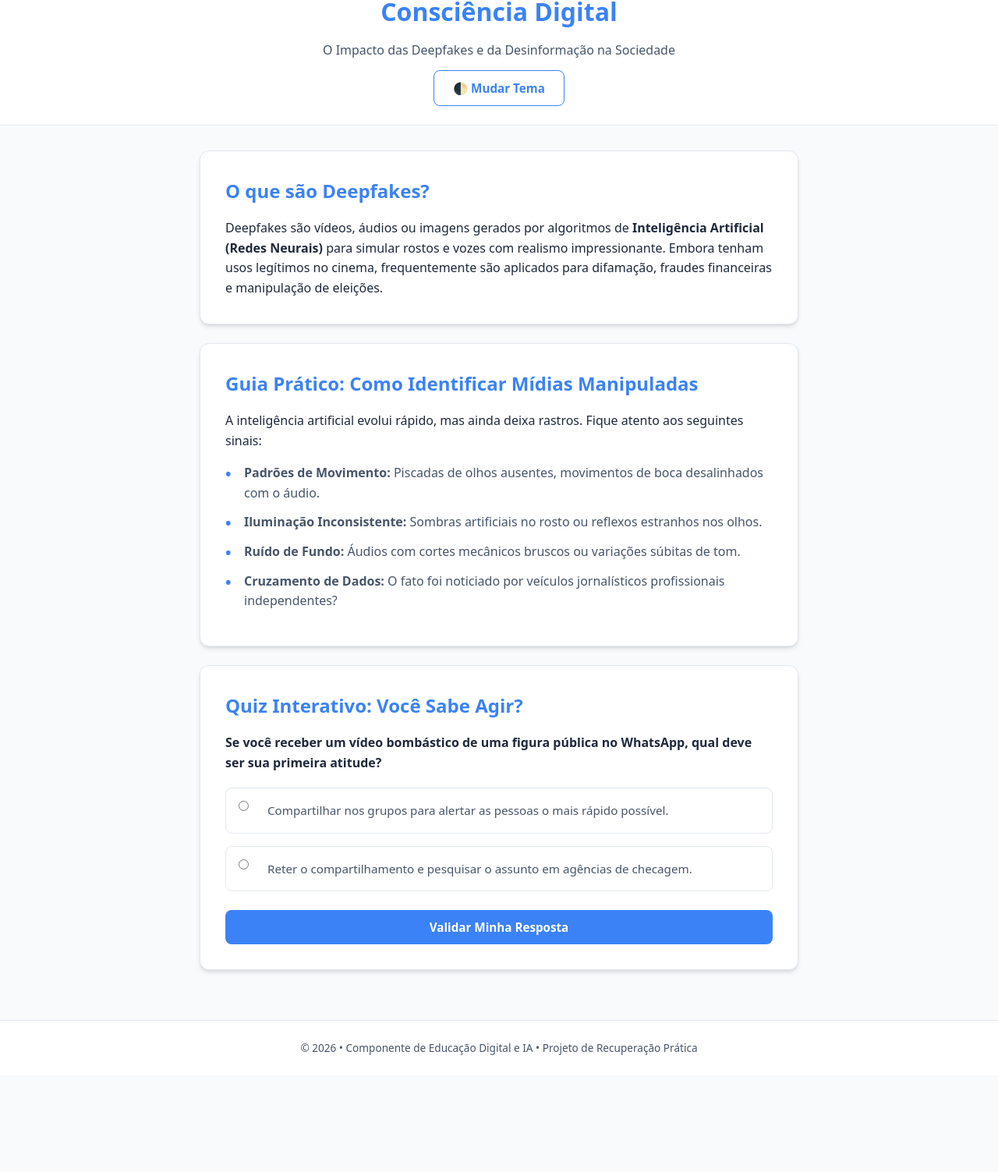
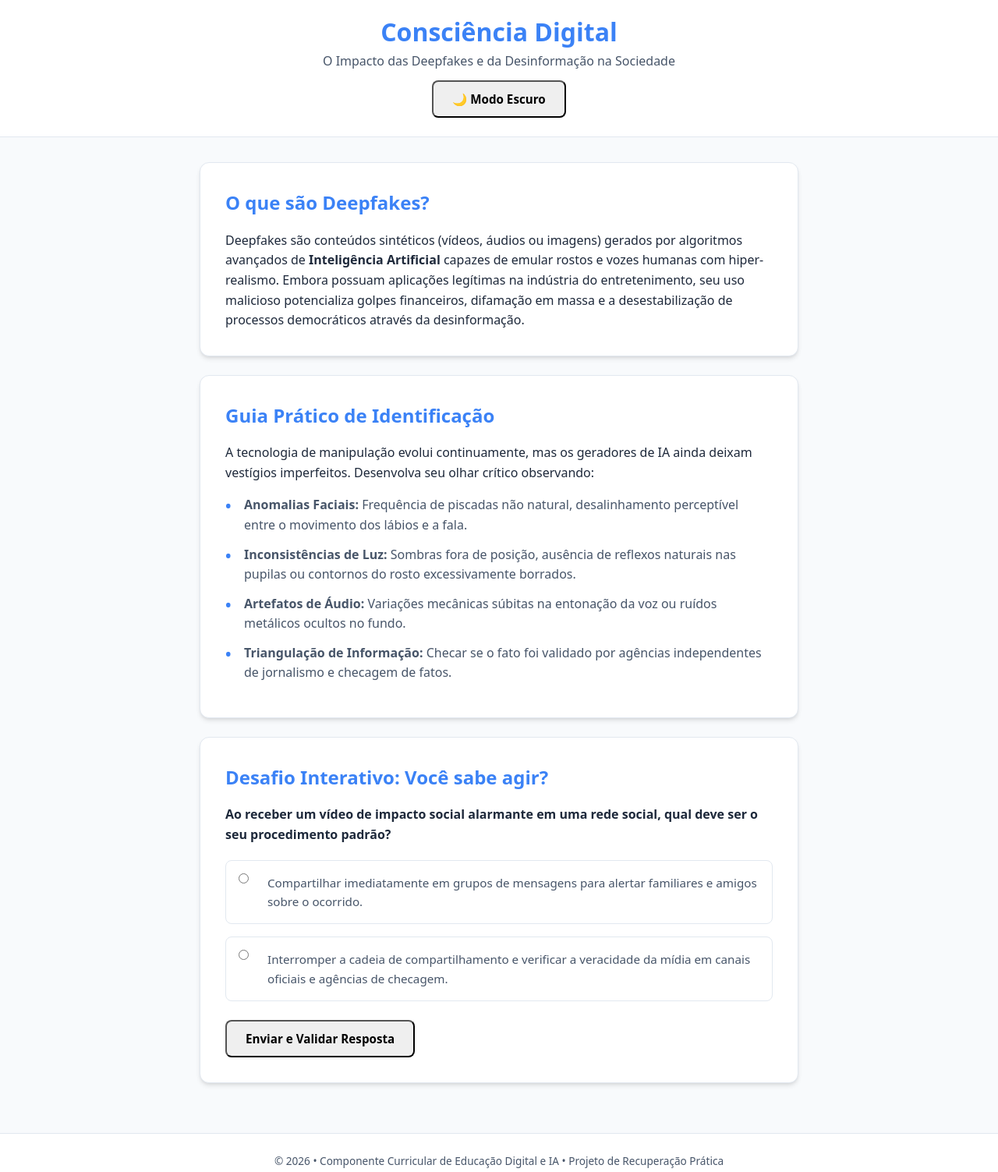
Before and after one commit to jeniferrebinski-lgtm/Cidadania-Digital-e-Intelig-ncia-Artificial, a plain HTML site: page index.html in a window 1280 px wide. Shown: the part 35-1538 px from the top of the page at 78% size. Before the commit the page ends 1414 px from the top, so only its background shows below. Drawn offline with Linux system fonts and the light colour scheme; files that its build step writes are made by us from their sources; files whose address does not match are found by name.

Commit message:
Update index.html

```diff
--- a/index.html
+++ b/index.html
@@ -8,65 +8,69 @@
 </head>
 <body>
 
+    <a href="#main-content" class="skip-link">Pular para o conteúdo principal</a>
+
     <header class="main-header">
         <div class="header-container">
-            <h1>Consciência Digital</h1>
-            <p>O Impacto das Deepfakes e da Desinformação na Sociedade</p>
-            <button id="toggle-dark-mode" aria-label="Alternar tema de cor" class="btn-secondary">
-                🌓 Mudar Tema
+            <div>
+                <h1>Consciência Digital</h1>
+                <p>O Impacto das Deepfakes e da Desinformação na Sociedade</p>
+            </div>
+            <button id="toggle-dark-mode" aria-label="Ativar modo escuro" class="btn-theme" aria-live="polite">
+                <span class="theme-icon">🌙</span>
+                <span class="theme-text">Modo Escuro</span>
             </button>
         </div>
     </header>
 
-    <main class="content-container">
+    <main id="main-content" class="content-container">
 
-        <article class="card">
-            <h2>O que são Deepfakes?</h2>
-            <p>Deepfakes são vídeos, áudios ou imagens gerados por algoritmos de <strong>Inteligência Artificial (Redes Neurais)</strong> para simular rostos e vozes com realismo impressionante. Embora tenham usos legítimos no cinema, frequentemente são aplicados para difamação, fraudes financeiras e manipulação de eleições.</p>
+        <article class="card" aria-labelledby="about-title">
+            <h2 id="about-title">O que são Deepfakes?</h2>
+            <p>Deepfakes são conteúdos sintéticos (vídeos, áudios ou imagens) gerados por algoritmos avançados de <strong>Inteligência Artificial</strong> capazes de emular rostos e vozes humanas com hiper-realismo. Embora possuam aplicações legítimas na indústria do entretenimento, seu uso malicioso potencializa golpes financeiros, difamação em massa e a desestabilização de processos democráticos através da desinformação.</p>
         </article>
 
-        <article class="card">
-            <h2>Guia Prático: Como Identificar Mídias Manipuladas</h2>
-            <p>A inteligência artificial evolui rápido, mas ainda deixa rastros. Fique atento aos seguintes sinais:</p>
+        <article class="card" aria-labelledby="guide-title">
+            <h2 id="guide-title">Guia Prático de Identificação</h2>
+            <p>A tecnologia de manipulação evolui continuamente, mas os geradores de IA ainda deixam vestígios imperfeitos. Desenvolva seu olhar crítico observando:</p>
             <ul class="styled-list">
-                <li><strong>Padrões de Movimento:</strong> Piscadas de olhos ausentes, movimentos de boca desalinhados com o áudio.</li>
-                <li><strong>Iluminação Inconsistente:</strong> Sombras artificiais no rosto ou reflexos estranhos nos olhos.</li>
-                <li><strong>Ruído de Fundo:</strong> Áudios com cortes mecânicos bruscos ou variações súbitas de tom.</li>
-                <li><strong>Cruzamento de Dados:</strong> O fato foi noticiado por veículos jornalísticos profissionais independentes?</li>
+                <li><strong>Anomalias Faciais:</strong> Frequência de piscadas não natural, desalinhamento perceptível entre o movimento dos lábios e a fala.</li>
+                <li><strong>Inconsistências de Luz:</strong> Sombras fora de posição, ausência de reflexos naturais nas pupilas ou contornos do rosto excessivamente borrados.</li>
+                <li><strong>Artefatos de Áudio:</strong> Variações mecânicas súbitas na entonação da voz ou ruídos metálicos ocultos no fundo.</li>
+                <li><strong>Triangulação de Informação:</strong> Checar se o fato foi validado por agências independentes de jornalismo e checagem de fatos.</li>
             </ul>
         </article>
 
-        <section class="card quiz-card">
-            <h2>Quiz Interativo: Você Sabe Agir?</h2>
-            <p class="quiz-question">Se você receber um vídeo bombástico de uma figura pública no WhatsApp, qual deve ser sua primeira atitude?</p>
+        <section class="card quiz-card" aria-labelledby="quiz-title">
+            <h2 id="quiz-title">Desafio Interativo: Você sabe agir?</h2>
+            <p class="quiz-question">Ao receber um vídeo de impacto social alarmante em uma rede social, qual deve ser o seu procedimento padrão?</p>
 
-            <form id="quiz-form">
-                <fieldset class="quiz-options">
-                    <legend class="sr-only">Escolha uma das alternativas abaixo:</legend>
+            <form id="quiz-form" novalidate>
+                <div class="quiz-options" role="radiogroup" aria-required="true" aria-label="Opções de resposta para o Quiz">
 
                     <label class="quiz-option">
-                        <input type="radio" name="quiz" value="errado" required>
-                        <span class="custom-radio"></span>
-                        <span class="option-text">Compartilhar nos grupos para alertar as pessoas o mais rápido possível.</span>
+                        <input type="radio" name="quiz" value="errado">
+                        <span class="custom-radio" aria-hidden="true"></span>
+                        <span class="option-text">Compartilhar imediatamente em grupos de mensagens para alertar familiares e amigos sobre o ocorrido.</span>
                     </label>
 
                     <label class="quiz-option">
                         <input type="radio" name="quiz" value="certo">
-                        <span class="custom-radio"></span>
-                        <span class="option-text">Reter o compartilhamento e pesquisar o assunto em agências de checagem.</span>
+                        <span class="custom-radio" aria-hidden="true"></span>
+                        <span class="option-text">Interromper a cadeia de compartilhamento e verificar a veracidade da mídia em canais oficiais e agências de checagem.</span>
                     </label>
-                </fieldset>
+                </div>
 
-                <button type="submit" class="btn-primary">Validar Minha Resposta</button>
+                <button type="submit" class="btn-submit">Enviar e Validar Resposta</button>
             </form>
 
-            <div id="quiz-result" class="result-box hidden" role="alert"></div>
+            <div id="quiz-result" class="result-box hidden" role="alert" aria-live="assertive"></div>
         </section>
 
     </main>
 
     <footer class="main-footer">
-        <p>&copy; 2026 &bull; Componente de Educação Digital e IA &bull; Projeto de Recuperação Prática</p>
+        <p>&copy; 2026 &bull; Componente Curricular de Educação Digital e IA &bull; Projeto de Recuperação Prática</p>
     </footer>
 
     <script src="js/script.js"></script>
```
